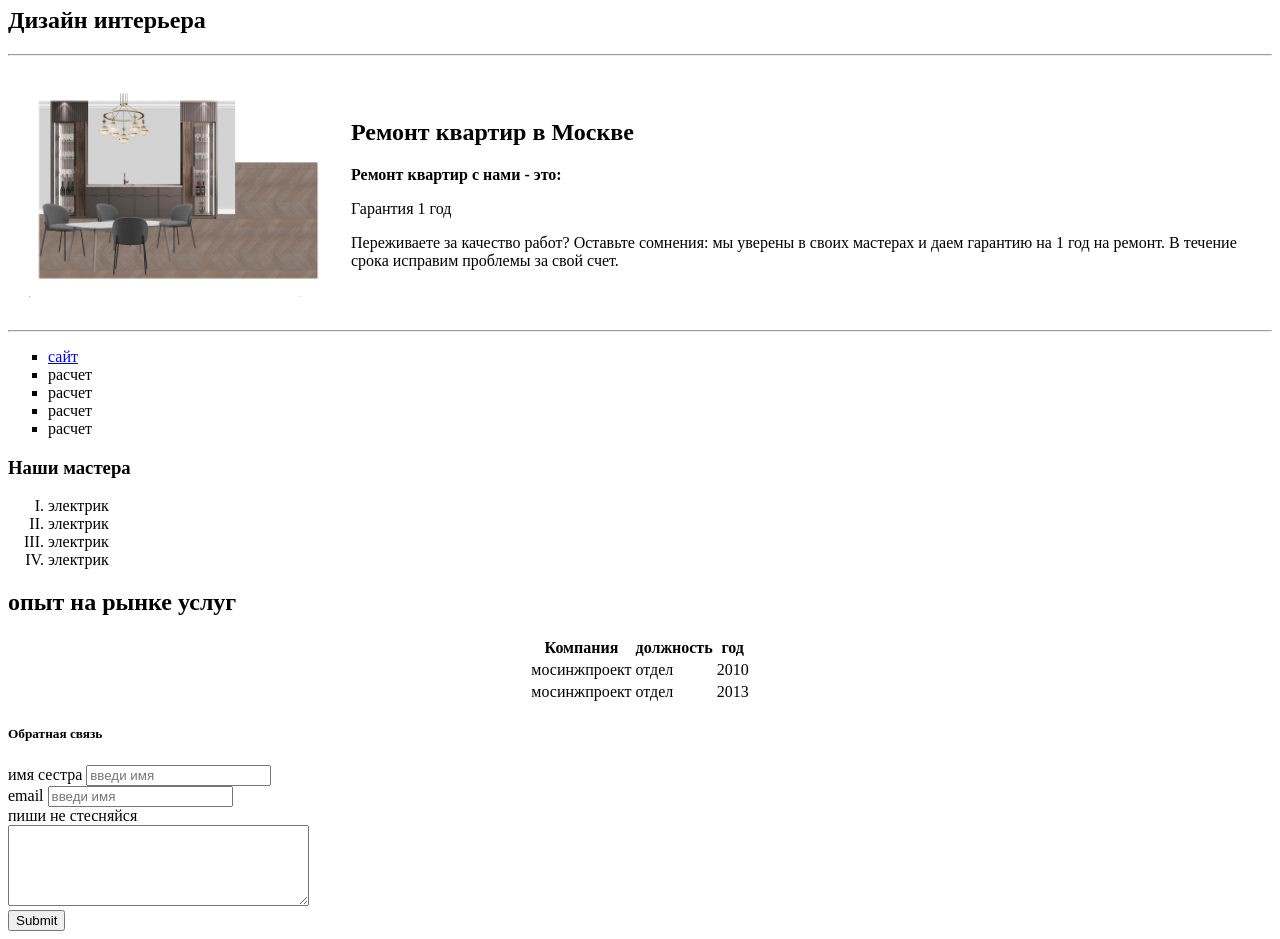
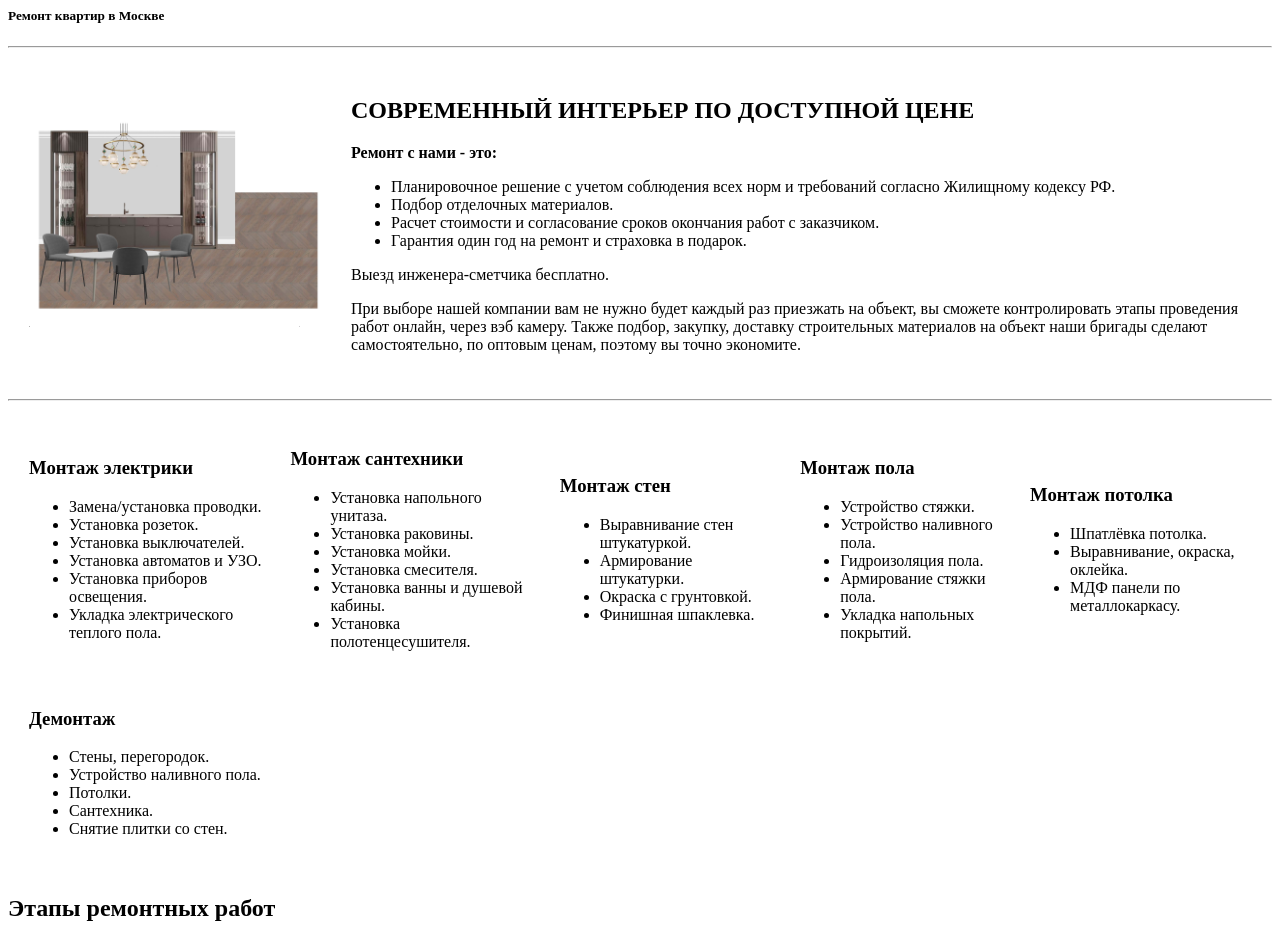
Before and after one commit to geoli0709/dn, a plain HTML site: page index.html in a window 1280 px wide. Shown: the part 73-1012 px from the top of the page. Drawn offline with Linux system fonts and the light colour scheme.

Commit message:
Add files via upload

```diff
--- a/index.html
+++ b/index.html
@@ -5,69 +5,128 @@
     <title>Document</title>
   </head>
   <body>
-    <h1>Trendi</h1>
-    <h2>Дизайн интерьера</h2>
-    <hr>
+    <h1>Lion's grip</h1>
+    <h5>Ремонт квартир в Москве</h5>
+    <hr />
 
     <table cellspacing="20">
       <tr>
-            <td><img src="kitchlv.jpg" alt="если нет фото" width="300px"/></td>
+        <td><img src="kitchlv.jpg" alt="если нет фото" width="300px" /></td>
         <td>
-              <h2>Ремонт квартир в Москве</h2>
-              <p><strong>Ремонт квартир c нами - это: </strong></p>
-              <p>Гарантия 1 год</p>
-              <p>Переживаете за качество работ? Оставьте сомнения: мы уверены в своих мастерах и даем гарантию на 1 год на ремонт. В течение срока исправим проблемы за свой счет.</p>
+          <h2>СОВРЕМЕННЫЙ ИНТЕРЬЕР ПО ДОСТУПНОЙ ЦЕНЕ</h2>
+          <p><strong>Ремонт c нами - это: </strong></p>
+          <ul type="disc">
+            <li>
+              Планировочное решение с учетом соблюдения всех норм и требований
+              согласно Жилищному кодексу РФ.
+            </li>
+            <li>Подбор отделочных материалов.</li>
+            <li>
+              Расчет стоимости и согласование сроков окончания работ с
+              заказчиком.
+            </li>
+            <li>Гарантия один год на ремонт и страховка в подарок.</li>
+          </ul>
+
+          <p>Выезд инженера-сметчика бесплатно.</p>
+          <p>
+            При выборе нашей компании вам не нужно будет каждый раз приезжать на
+            объект, вы сможете контролировать этапы проведения работ онлайн,
+            через вэб камеру. Также подбор, закупку, доставку строительных
+            материалов на объект наши бригады сделают самостоятельно, по оптовым
+            ценам, поэтому вы точно экономите.
+          </p>
         </td>
       </tr>
     </table>
-    <hr>
-    <ul type="square">
-        <li><a href="https://www.mozilla.org"
-            target="_blank">сайт</a></li>
-        <li>расчет</li>
-        <li>расчет</li>
-        <li>расчет</li>
-        <li>расчет</li>
+    <hr />
+   <table cellspacing="20">
+    <tr>
+      <td>
+       <h3>Монтаж электрики</h3>
+        <ul type="disc">
+          <li>Замена/установка проводки.</li>
+          <li>Установка розеток.</li>
+          <li>Установка выключателей.</li>
+          <li>Установка автоматов и УЗО.</li>
+          <li>Установка приборов освещения.</li>
+          <li>Укладка электрического теплого пола.</li>
         </ul>
-    <h3>Наши мастера</h3>
-    <ol type="I">
-        <li>электрик</li>
-        <li>электрик</li>
-        <li>электрик</li>
-        <li>электрик</li>
-    </ol>
-    <h2>опыт на рынке услуг</h2>
-    <table align="center">
-        <tr>
-            <th>Компания</th>
-            <th>должность</th>
-            <th>год</th>
+      </td>
+      <td>
+       <h3>Монтаж сантехники</h3>
+        <ul type="disc">
+          <li>Установка напольного унитаза.</li>
+          <li>Установка раковины.</li>
+          <li>Установка мойки.</li>
+          <li>Установка смесителя.</li>
+          <li>Установка ванны и душевой кабины.</li>
+          <li>Установка полотенцесушителя.</li>
+        </ul>
+      </td>
+      <td>
+       <h3>Монтаж стен</h3>
+        <ul type="disc">
+          <li>Выравнивание стен штукатуркой.</li>
+          <li>Армирование штукатурки.</li>
+          <li>Окраска с грунтовкой.</li>
+          <li>Финишная шпаклевка.</li>
+        </ul>
+      </td>
+      <td>
+       <h3>Монтаж пола</h3>
+        <ul type="disc">
+          <li>Устройство стяжки.</li>
+          <li>Устройство наливного пола.</li>
+          <li>Гидроизоляция пола.</li>
+          <li>Армирование стяжки пола.</li>
+          <li>Укладка напольных покрытий.</li>
+        </ul>
+      </td>
+      <td>
+       <h3>Монтаж потолка</h3>
+        <ul type="disc">
+          <li>Шпатлёвка потолка.</li>
+          <li>Выравнивание, окраска, оклейка.</li>
+          <li>МДФ панели по металлокаркасу.</li>
+        </ul>
+      </td>
      </tr>
-        <tr>
-          <td>мосинжпроект</td>
-          <td>отдел</td>
-          <td>2010</td>
-        </tr>
-        <tr>
-          <td>мосинжпроект</td>
-          <td>отдел</td>
-          <td>2013  </td>
+      <td>
+       <h3>Демонтаж</h3>
+        <ul type="disc">
+          <li>Стены, перегородок.</li>
+          <li>Устройство наливного пола.</li>
+          <li>Потолки.</li>
+          <li>Сантехника.</li>
+          <li>Снятие плитки со стен.</li>
+        </ul>
+      </td>
      </tr>
     </table>
-
+    <h2>Этапы ремонтных работ</h2>
+    <p>В любых помещениях мы выполняем работы последовательно, чтобы уменьшить затраты заказчиков и ускорить процесс ремонта. Основные этапы сотрудничества:</p>
+        <ul type="disc">
+          <li>Вы общаетесь с менеджером, который уточняет все ваши пожелания. Предлагает подходящий вид ремонт под ваши нужды и бюджет. Менеджер назначает выезд инженера-сметчика на объект в удобное для вас время.</li>
+          <li>Наши специалистывыезжают на дом. Ониделают замер квартиры и рассчитывают точную стоимость ремонта квартиры за квадратный метр. В составленную ими смету входят цены на все работы и цены на черновые материалы. Смета может изменяться только по согласованию с заказчиком (например, при добавлении новых работ или замены одного материала другим).</li>
+          <li>Если составленная смета устраивает заказчика — заключается договор на ремонт.</li>
+          <li>Начало работ. За объектом закрепляется бригада мастеров, прораб, а также дизайнер, если был заказан дизайн-проект. Прораб регулярно отчитывается о ходе работ, присылает фотографии процесса ремонта.</li>
+          <li>Начало работ. За объектом закрепляется бригада мастеров, прораб, а также дизайнер, если был заказан дизайн-проект. Прораб регулярно отчитывается о ходе работ, присылает фотографии процесса ремонта.</li>
+          <li>Сдача готового объекта. Вы проверяете качество квартиры и подписываете акты приемки.</li>
+        </ul>
     <h5>Обратная связь</h5>
     <form action="/">
       <label for="name">имя сестра</label>
-          <input type="text" id="name" placeholder="введи имя">
-          <br>
+      <input type="text" id="name" placeholder="введи имя" />
+      <br />
       <label for="email">email</label>
-          <input type="email" id="email" placeholder="введи имя">
-          <br>
+      <input type="email" id="email" placeholder="введи имя" />
+      <br />
       <label for="text">пиши не стесняйся</label>
-          <br>
+      <br />
       <textarea name="" id="text" cols="35" rows="5"></textarea>
-          <br>
-          <input type="submit">
+      <br />
+      <input type="submit" />
     </form>
   </body>
 </html>
```
Lines whose indentation alone changed are shown as unchanged.
